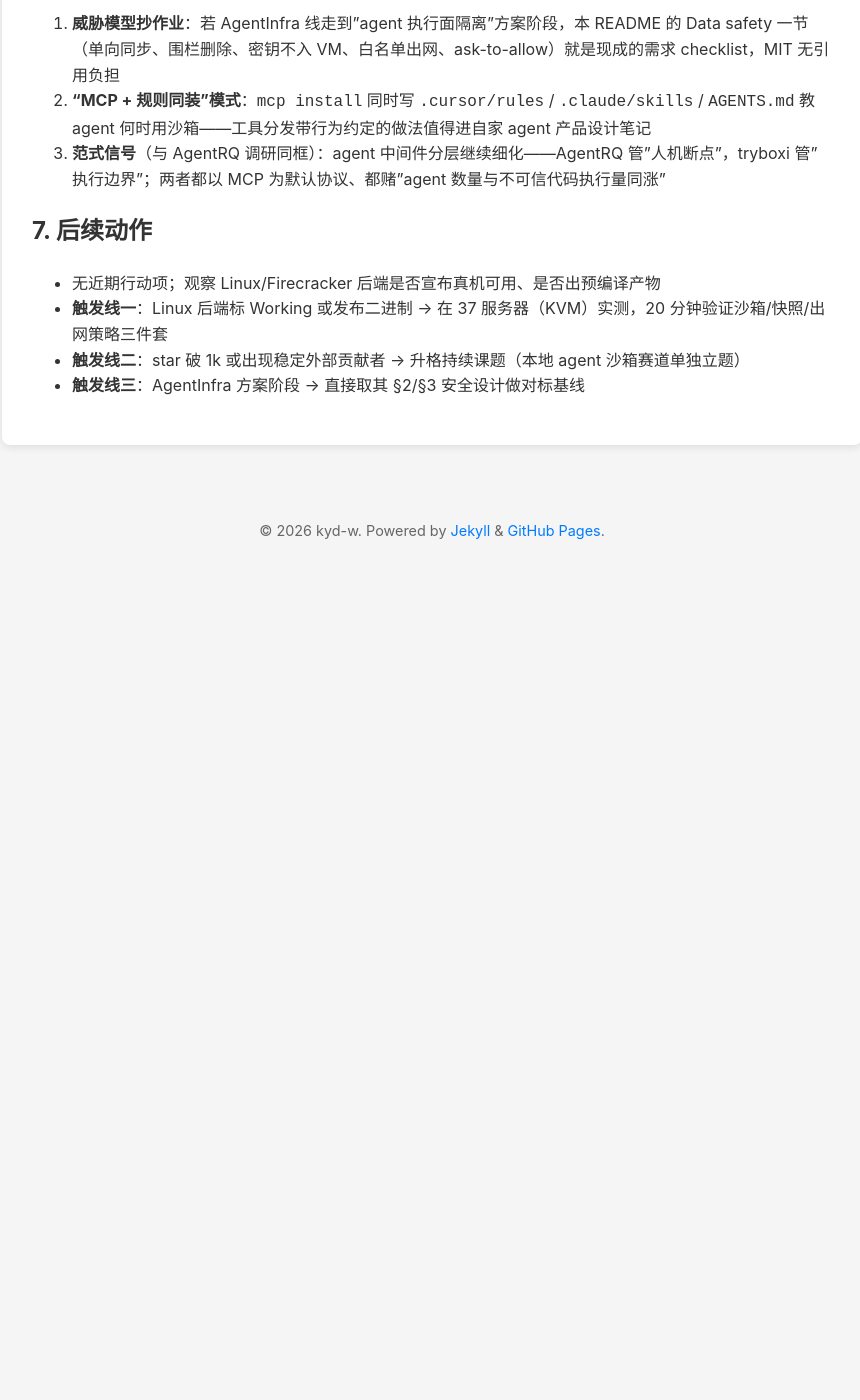
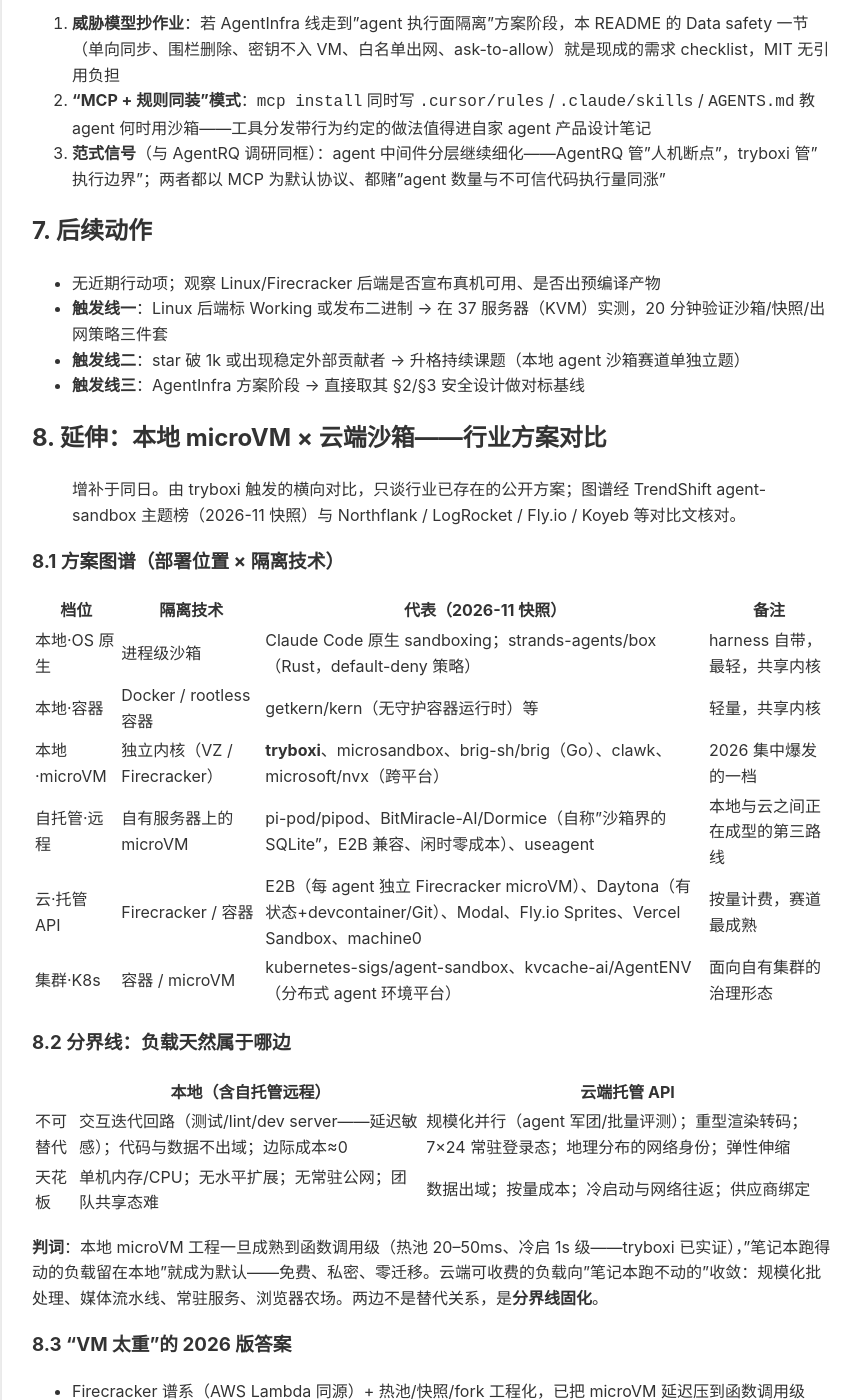
Before and after one commit to kyd-w/kyd-w.github.io, a Jekyll site: the page built from tech-tracking/2026-11-05-tryboxi-项目调研.md, in a window 1280 px wide and 1400 px high, scrolled down 2428 px. Shown: the whole window, without its empty margins (208-1068 px from the left). Built offline with Jekyll 4.4.1, drawn with Linux system fonts in a browser that asks for light colours; our own code applies the rules of GitHub Pages for plain Markdown files; before the commit the page ends 3025 px from its top, so only the background shows below that; some of the changed text lies outside the part shown.

Commit message:
sync: tech-tracking from inbox (2026-11-05 22:13:04)

```diff
--- a/tech-tracking/2026-11-05-tryboxi-项目调研.md
+++ b/tech-tracking/2026-11-05-tryboxi-项目调研.md
@@ -73,3 +73,48 @@
 - **触发线一**：Linux 后端标 Working 或发布二进制 → 在 37 服务器（KVM）实测，20 分钟验证沙箱/快照/出网策略三件套
 - **触发线二**：star 破 1k 或出现稳定外部贡献者 → 升格持续课题（本地 agent 沙箱赛道单独立题）
 - **触发线三**：AgentInfra 方案阶段 → 直接取其 §2/§3 安全设计做对标基线
+
+## 8. 延伸：本地 microVM × 云端沙箱——行业方案对比
+
+> 增补于同日。由 tryboxi 触发的横向对比，只谈行业已存在的公开方案；图谱经 TrendShift agent-sandbox 主题榜（2026-11 快照）与 Northflank / LogRocket / Fly.io / Koyeb 等对比文核对。
+
+### 8.1 方案图谱（部署位置 × 隔离技术）
+
+| 档位 | 隔离技术 | 代表（2026-11 快照） | 备注 |
+|---|---|---|---|
+| 本地·OS 原生 | 进程级沙箱 | Claude Code 原生 sandboxing；strands-agents/box（Rust，default-deny 策略） | harness 自带，最轻，共享内核 |
+| 本地·容器 | Docker / rootless 容器 | getkern/kern（无守护容器运行时）等 | 轻量，共享内核 |
+| 本地·microVM | 独立内核（VZ / Firecracker） | **tryboxi**、microsandbox、brig-sh/brig（Go）、clawk、microsoft/nvx（跨平台） | 2026 集中爆发的一档 |
+| 自托管·远程 | 自有服务器上的 microVM | pi-pod/pipod、BitMiracle-AI/Dormice（自称"沙箱界的 SQLite"，E2B 兼容、闲时零成本）、useagent | 本地与云之间正在成型的第三路线 |
+| 云·托管 API | Firecracker / 容器 | E2B（每 agent 独立 Firecracker microVM）、Daytona（有状态+devcontainer/Git）、Modal、Fly.io Sprites、Vercel Sandbox、machine0 | 按量计费，赛道最成熟 |
+| 集群·K8s | 容器 / microVM | kubernetes-sigs/agent-sandbox、kvcache-ai/AgentENV（分布式 agent 环境平台） | 面向自有集群的治理形态 |
+
+### 8.2 分界线：负载天然属于哪边
+
+| | 本地（含自托管远程） | 云端托管 API |
+|---|---|---|
+| 不可替代 | 交互迭代回路（测试/lint/dev server——延迟敏感）；代码与数据不出域；边际成本≈0 | 规模化并行（agent 军团/批量评测）；重型渲染转码；7×24 常驻登录态；地理分布的网络身份；弹性伸缩 |
+| 天花板 | 单机内存/CPU；无水平扩展；无常驻公网；团队共享态难 | 数据出域；按量成本；冷启动与网络往返；供应商绑定 |
+
+**判词**：本地 microVM 工程一旦成熟到函数调用级（热池 20–50ms、冷启 1s 级——tryboxi 已实证），"笔记本跑得动的负载留在本地"就成为默认——免费、私密、零迁移。云端可收费的负载向"笔记本跑不动的"收敛：规模化批处理、媒体流水线、常驻服务、浏览器农场。两边不是替代关系，是**分界线固化**。
+
+### 8.3 "VM 太重"的 2026 版答案
+
+- Firecracker 谱系（AWS Lambda 同源）+ 热池/快照/fork 工程化，已把 microVM 延迟压到函数调用级——单机场景"VM 太重"不再成立
+- 但行业实际答案不是二选一：**按威胁模型选档**（OS 沙箱 → 容器 → microVM），云端高密多租场景仍在用轻量运行时/gVisor 档位换密度
+- 2026 新信号：microsoft/nvx 做跨平台 microVM（补 Windows 缺口）；Rust 阵营进场（strands box、brig）——本地 microVM 正从极客玩具转向平台标配
+
+### 8.4 设计共识清单（本地/云端同向收敛）
+
+1. 出网默认拒绝/白名单 + agent"申请放行"（ask-to-allow）
+2. **密钥留在执行环境外**：tryboxi 用占位符+出网代理置换；strands-agents/box 用 credential injection——两个独立阵营同一设计，强收敛信号
+3. 工作区单向闸门：sync 进 / diff·apply·pull 出 / 全程可 undo
+4. 快照/暂停恢复/fork 成一等公民——对应常驻负载"驱逐-恢复"这一最难的系统问题
+5. 沙箱成为 harness 配件：MCP 注册 + agent 规则同装（`.cursor/rules` / `.claude/skills` / `AGENTS.md`）
+6. OTel/Prometheus 可观测从第一天标配
+
+### 8.5 赛道判断（2026-11 快照）
+
+- **类别爆发年**：TrendShift agent-sandbox 榜几乎全部标 "New 2026"——大厂（Microsoft/Perplexity/AWS strands）、云商（Fly/Vercel/Modal）、个人开发者（tryboxi/brig/clawk）同时进场；有中文长文断言"编码 agent 护城河已从模型转移到沙盒"（单一来源观点，未证实）
+- **反向力量**：harness 原生 sandboxing + "MCP+规则同装"模式 → 沙箱从独立基建变成 agent 平台配件，独立 sandbox 服务的长期估值逻辑受压（与 AgentRQ 调研中"平台收编中间层"同构）
+- **使用者决策树**：交互开发回路 → 本地 microVM（免费+私密）；规模化/常驻/媒体 → 云端 API；中间态（自己的闲置服务器）→ pipod/Dormice 类自托管远程正在补位
```
